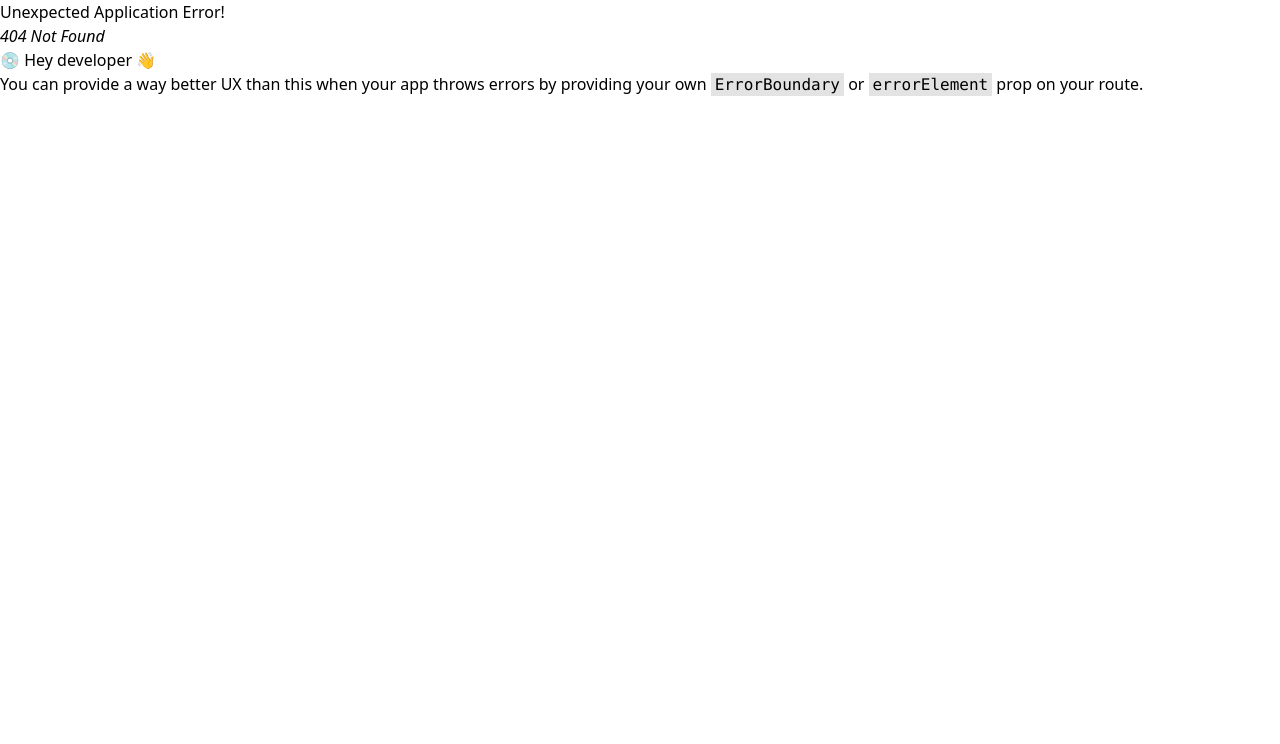
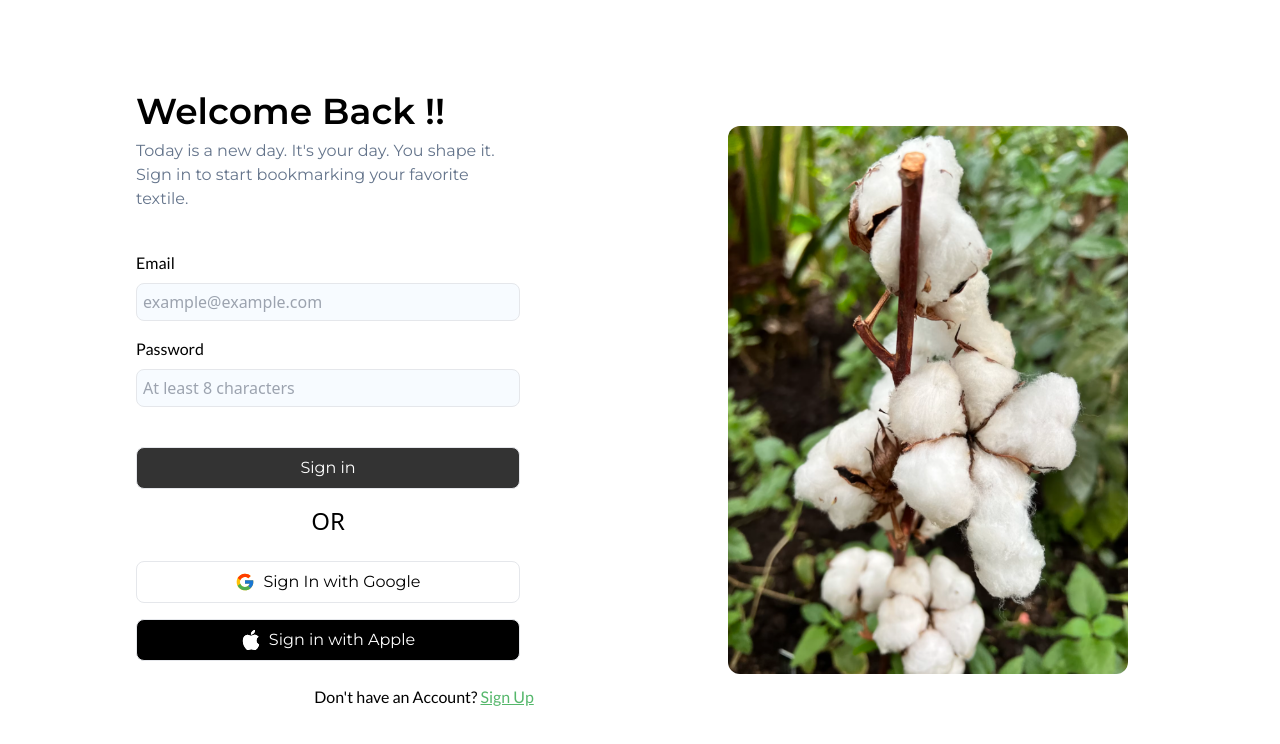
Before and after one commit to shahidhustles/GreenTex, a React (Vite) app: page /login in a window 1280 px wide. Before the commit this address had no page. Shown: the top 744 px of the page. Built offline with nearby package versions, Linux system fonts and the light colour scheme.

Commit message:
designed the login page

```diff
--- a/src/App.jsx
+++ b/src/App.jsx
@@ -1,11 +1,16 @@
 import { createBrowserRouter, RouterProvider } from "react-router";
 import Home from "./pages/Home";
+import Login from "./pages/Login";
 
 const router = createBrowserRouter([
   {
     path: "/",
     element: <Home />,
   },
+  {
+    path: "/login",
+    element: <Login />,
+  },
 ]);
 
 export default function App() {
--- a/src/assets/images/index.js
+++ b/src/assets/images/index.js
@@ -11,6 +11,7 @@ import about from "./about.png";
 import community from './community.png'
 import btn1 from "./btn-1.png";
 import btn2 from "./btn-2.png";
+import login from "./login.png";
 
 export {
   test1,
@@ -25,5 +26,6 @@ export {
   about,
   community,
   btn1,
-  btn2
+  btn2,
+  login
 };
--- a/src/components/Navbar.jsx
+++ b/src/components/Navbar.jsx
@@ -2,7 +2,7 @@ import logo from "../assets/images/logo.png";
 import Button from "./Button";
 import butterfly from "../assets/images/butterfly.png";
 import { NavLink } from "react-router";
-import { useState, useEffect } from 'react';
+import { useState, useEffect } from "react";
 
 const Navbar = () => {
   //for handling active class
@@ -11,8 +11,8 @@ const Navbar = () => {
   // as addEventListener is a sideeffect.
   useEffect(() => {
     const handleHashChange = () => setActiveHash(window.location.hash);
-    window.addEventListener('hashchange', handleHashChange);
-    return () => window.removeEventListener('hashchange', handleHashChange);
+    window.addEventListener("hashchange", handleHashChange);
+    return () => window.removeEventListener("hashchange", handleHashChange);
   }, []);
 
   return (
@@ -21,29 +21,40 @@ const Navbar = () => {
       <div className="flex flex-row pt-4 justify-center items-center ">
         <a
           href="#home"
-          className={`mr-8 ${activeHash === '#home' ? 'text-accent' : ''}`}
+          className={`mr-8 ${activeHash === "#home" ? "text-accent" : ""}`}
         >
           Home
         </a>
-        <NavLink to="/find" className={({ isActive }) => `mr-8 ${isActive ? "text-primary" : ""}`}>
+        <NavLink
+          to="/find"
+          className={({ isActive }) => `mr-8 ${isActive ? "text-primary" : ""}`}
+        >
           Find
         </NavLink>
-        <img src={butterfly} width={100} height={100} alt="butterfly" className="mr-2"/>
+        <img
+          src={butterfly}
+          width={100}
+          height={100}
+          alt="butterfly"
+          className="mr-2"
+        />
         <a
           href="#features"
-          className={`mr-8 ${activeHash === '#features' ? 'text-accent' : ''}`}
+          className={`mr-8 ${activeHash === "#features" ? "text-accent" : ""}`}
         >
           Features
         </a>
         <a
           href="#about"
-          className={`mr-8 ${activeHash === '#about' ? 'text-accent' : ''}`}
+          className={`mr-8 ${activeHash === "#about" ? "text-accent" : ""}`}
         >
           About Us
         </a>
       </div>
       <div className="pt-4 mr-4">
-        <Button>Login</Button>
+        <Button>
+          <a href="/login">Login</a>
+        </Button>
       </div>
     </nav>
   );
--- /dev/null
+++ b/src/config/firebase.js
@@ -0,0 +1,15 @@
+import { initializeApp } from "firebase/app";
+import { getAuth } from "firebase/auth";
+// Your web app's Firebase configuration
+const firebaseConfig = {
+  apiKey: "AIzaSyA9u8_wdr1v1MT_lEI7SsHrkUQg2NLsjAc",
+  authDomain: "greentex-f8095.firebaseapp.com",
+  projectId: "greentex-f8095",
+  storageBucket: "greentex-f8095.firebasestorage.app",
+  messagingSenderId: "582104727416",
+  appId: "1:582104727416:web:9d46fa50184b670818528d",
+};
+
+// Initialize Firebase
+export const app = initializeApp(firebaseConfig);
+export const auth = getAuth(app);
--- /dev/null
+++ b/src/pages/Login.jsx
@@ -0,0 +1,61 @@
+import { FcGoogle } from "react-icons/fc";
+import { BsApple } from "react-icons/bs";
+import { login } from "../assets/images";
+
+const Login = () => {
+  return (
+    <div className="flex flex-col md:flex-row min-h-screen w-full justify-center items-center p-4">
+      <div className="w-full md:w-1/2 max-w-xl">
+        <div>
+          <h1 className="font-montserrat font-semibold text-3xl md:text-4xl">
+            Welcome Back !!
+          </h1>
+          <p className="font-montserrat text-slate-500 text-sm md:text-base sm:max-w-sm mt-2">
+            Today is a new day. It&apos;s your day. You shape it. Sign in to
+            start bookmarking your favorite textile.
+          </p>
+          <div className="mt-6 md:mt-8 flex-col flex">
+            <label htmlFor="email" className="font-lato mt-2">Email</label>
+            <input
+              className="border w-full md:w-96 bg-slate-grey rounded-lg p-1.5 my-2"
+              type="email"
+              name="email"
+              id="email"
+              placeholder="example@example.com"
+            />
+            <label htmlFor="password" className="font-lato mt-2">Password</label>
+            <input
+              className="border w-full md:w-96 bg-slate-grey rounded-lg p-1.5 my-2"
+              type="password"
+              name="password"
+              id="password"
+              placeholder="At least 8 characters"
+            />
+            <button className="border w-full md:w-96 bg-grey text-white font-montserrat p-2 rounded-lg mt-6 md:mt-8">Sign in</button>
+          </div>
+          <span className="text-xl md:text-2xl w-full md:w-96 mt-4 justify-center items-center flex">
+            <p>OR</p>
+          </span>
+          <div className="flex flex-col justify-self-start mt-4 md:mt-6">
+            <button className="border w-full md:w-96 bg-white text-black font-montserrat p-2 rounded-lg mb-4 flex items-center justify-center gap-2">
+              <FcGoogle className="text-xl" />
+              Sign In with Google
+            </button>
+            <button className="border w-full md:w-96 bg-black text-white font-montserrat p-2 rounded-lg flex items-center justify-center gap-2">
+              <BsApple className="text-xl" />
+              Sign in with Apple
+            </button>
+          </div>
+          <p className="font-lato mt-6 text-center ">
+            Don&apos;t have an Account? <a href="/signup" className="underline text-primary">Sign Up</a>
+          </p>
+        </div>
+      </div>
+      <div className="hidden md:flex justify-center items-center m-4">
+        <img src={login} alt="" className="rounded-xl max-w-[400px] w-full h-auto"/>
+      </div>
+    </div>
+  );
+};
+
+export default Login;
--- a/tailwind.config.js
+++ b/tailwind.config.js
@@ -12,6 +12,7 @@ export default {
         primary: '#55B76B',
         accent: '#8BD2A0',
         grey: '#333333',
+        'slate-grey': '#F7FBFF',
       },
       fontFamily: {
         lato: ['Lato', 'sans-serif'],
```
Also changed, not shown: package.json (+6 -1 lines), src/assets/images/login.png (added), 1 other file (tests, documents, lock files or other folders).
